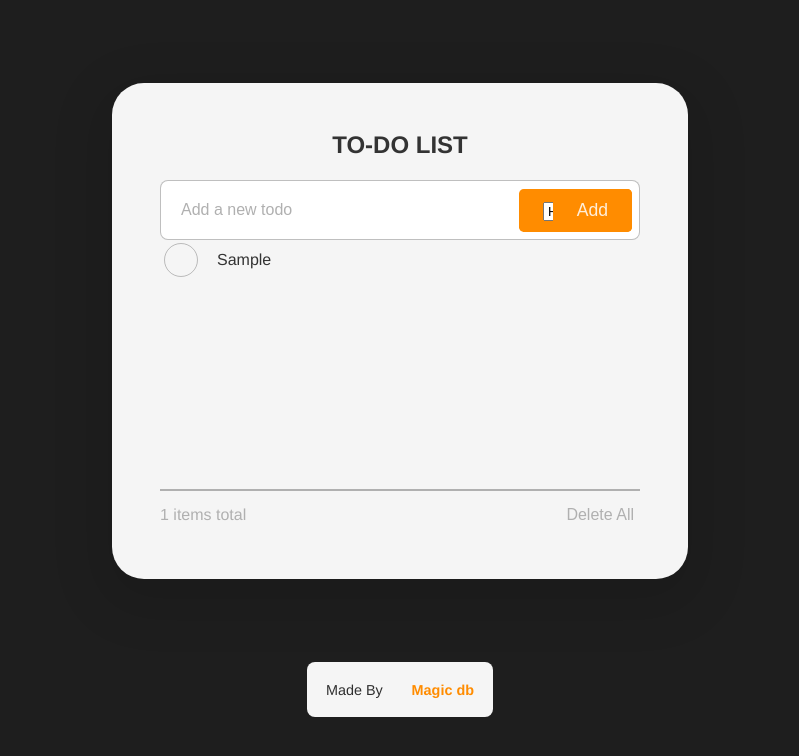
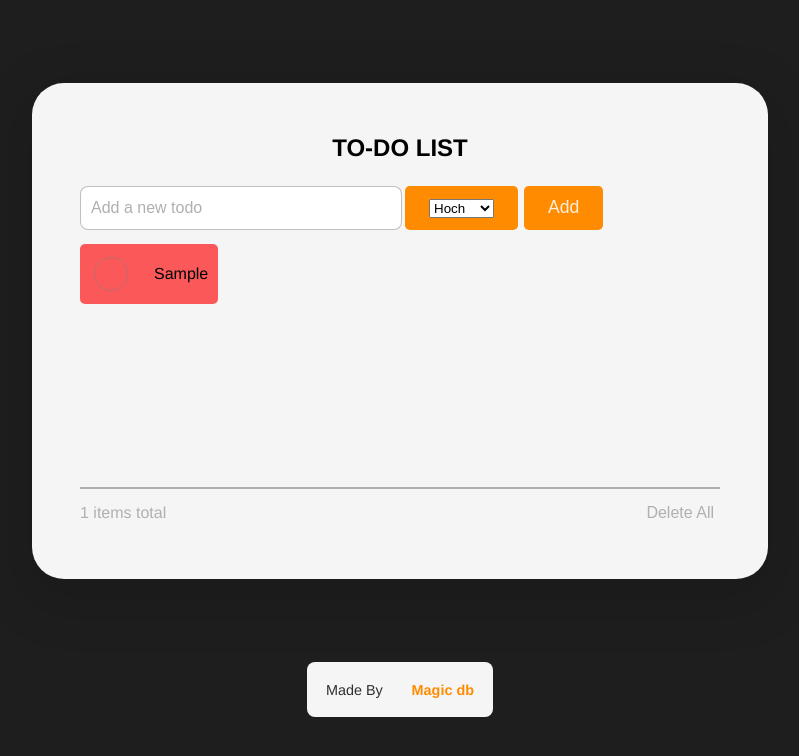
Before and after one commit to magic-db/ToDo, a plain HTML site: page ToDo/index.html in a window 1280 px wide. Both pictures are taken after typing "Sample" into the empty fields and a click on the button "Add". Shown: the whole page, without its empty margins (240-1039 px from the left). Drawn offline with Linux system fonts and the light colour scheme.

Commit message:
style.css

```diff
--- a/ToDo/style.css
+++ b/ToDo/style.css
@@ -2,12 +2,12 @@
   --dark-bg: #1e1e1e;
   --light-bg: #f5f5f5;
   --primary-color: #ff8c00;
-  --secondary-color: #4caf50;
+  --secondary-color: #5caf4c;
   --grey-light: #b0b0b0;
   --grey-dark: #2f2f2f;
   --white-transparent: rgba(255, 255, 255, 0.85);
   --border-grey: rgba(128, 128, 128, 0.5);
-  --text-dark: #333333;
+  --text-dark: #000000;
   --blue: #2196f3;
 }
 
@@ -22,6 +22,41 @@ body {
   font-family: 'Franklin Gothic Medium', 'Arial Narrow', Arial, sans-serif;
 }
 
+.high-priority {
+  background-color: rgba(255, 0, 0, 0.637);
+  color: white;
+}
+
+.medium-priority {
+  background-color: rgba(255, 166, 0, 0.637);
+  color: white;
+}
+
+.low-priority {
+  background-color: rgba(255, 255, 0, 0.767);
+  color: black;
+}
+.todo-container {
+  margin: 10px 0;
+  padding: 10px;
+  border-radius: 5px;
+  display: flex;
+}
+
+.todo-checkbox {
+  margin-right: 10px;
+}
+
+.disabled {
+  text-decoration: line-through;
+}
+
+input[type="text"] {
+  width: 300px;
+  padding: 10px;
+}
+
+
 .btn {
   color: var(--white-transparent);
   font-size: 1.1rem;
@@ -29,10 +64,15 @@ body {
   border-radius: 0.3rem;
   background-color: var(--primary-color);
   border: none;
-  position: absolute;
-  right: 0.5rem;
-  bottom: 0.5rem;
+  position: flex;
   cursor: pointer;
+  left: 10px;
+  margin-right: 3px ;
+  margin-left: 3px;
+ display: flex;
+ justify-content: center;
+ align-items: end;
+  height: 100%;
 }
 
 h1, h2, h3, h4, h5, h6, p {
@@ -47,9 +87,8 @@ h1, h2, h3, h4, h5, h6, p {
   background: var(--light-bg);
   padding: 3rem;
   height: 50%;
-  width: 60%;
+  width: 50%;
   box-shadow: 0 1rem 3rem 1rem rgba(0, 0, 0, 0.1);
-  max-width: 30rem;
 }
 
 h2 {
@@ -65,7 +104,7 @@ h2 {
 }
 
 .input-field {
-  width: 100%;
+  width: 60%;
   border: 0.06rem solid var(--border-grey);
   border-radius: 0.5rem;
   padding: 1.25rem;
@@ -99,10 +138,11 @@ li {
   gap: 1rem;
   color: var(--text-dark);
   align-items: center;
+  font-weight: 500;
 }
 
 #todoList .disabled {
-  color: #8f98a8;
+  color: #414141;
 }
 
 .disabled {
```
